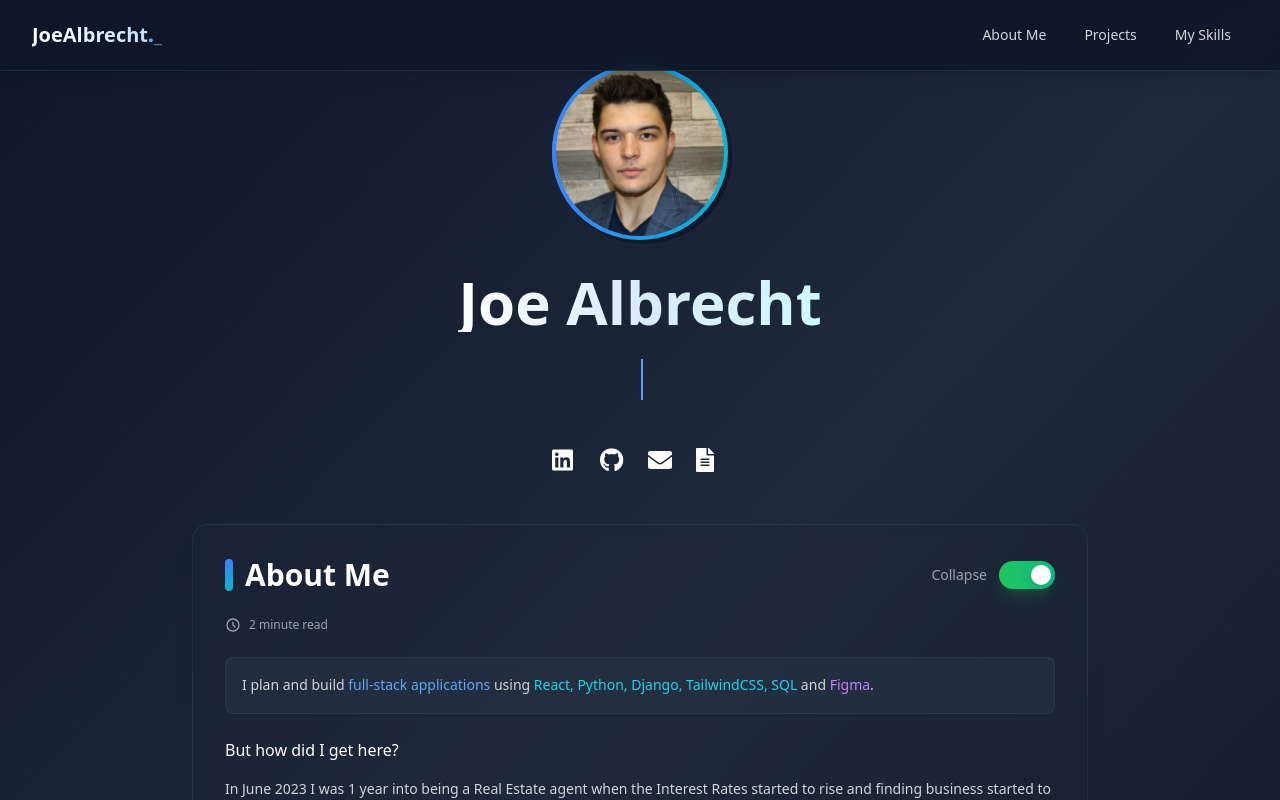
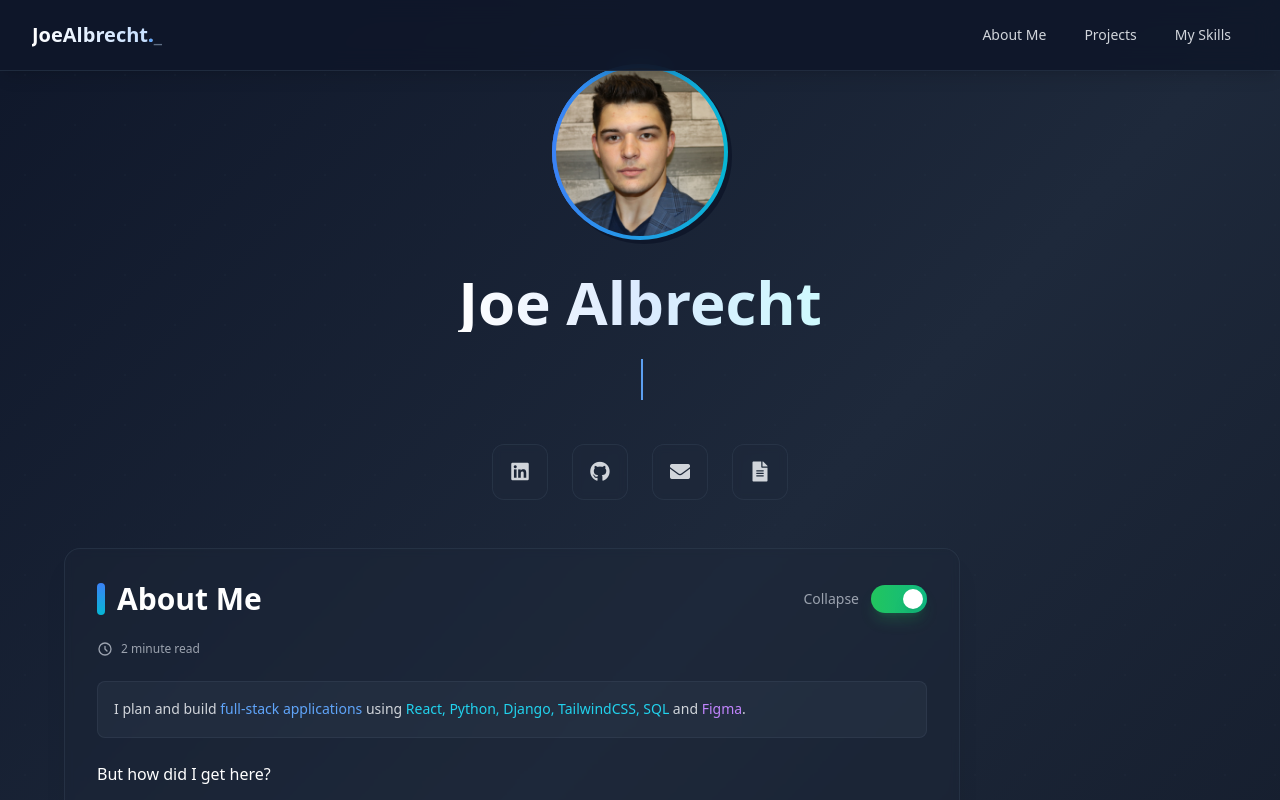
Before and after one commit to Joealb75/new-portfolio, a React (Vite) app: page / in a window 1280 px wide. Shown: the top 800 px of the page. Built offline with nearby package versions, Linux system fonts and the light colour scheme.

Commit message:
Changes to the home page V1.3

```diff
--- a/src/HomePage/GrowingMySkills.jsx
+++ b/src/HomePage/GrowingMySkills.jsx
@@ -28,10 +28,10 @@ export const GrowingMySkills = () => {
           {skill.name.charAt(0)}
         </div>
       )}
-      <h3 className="text-white text-xs sm:text-sm font-medium text-center mb-1 group-hover:text-blue-300 transition-colors">
+      <h3 className="text-white text-xs sm:text-sm font-medium text-center mb-1 transition-colors duration-300">
         {skill.name}
       </h3>
-      <span className="text-gray-400 text-xs px-2 py-1 bg-slate-700/50 rounded-full">
+      <span className="text-gray-400 text-xs px-2 py-1 bg-slate-700/50 rounded-full transition-colors duration-300">
         {skill.category}
       </span>
     </div>
--- a/src/HomePage/HomePage.jsx
+++ b/src/HomePage/HomePage.jsx
@@ -115,7 +115,7 @@ export const HomePage = () => {
           </div>
 
           {/* About Me Section */}
-          <div className="w-full max-w-4xl mb-12">
+          <div className="w-full max-w-6xl mb-12">
             <AboutMe />
           </div>
 
--- a/src/HomePage/SocialLinks.jsx
+++ b/src/HomePage/SocialLinks.jsx
@@ -1,40 +1,54 @@
 export const SocialLinks = () => {
+  const socialLinks = [
+    {
+      name: "LinkedIn",
+      href: "https://www.linkedin.com/in/joe--albrecht/",
+      icon: "fab fa-linkedin",
+      hoverColor: "hover:text-blue-400 hover:bg-blue-400/10 hover:border-blue-400/30",
+      description: "Connect with me professionally"
+    },
+    {
+      name: "GitHub",
+      href: "https://github.com/Joealb75",
+      icon: "fab fa-github",
+      hoverColor: "hover:text-gray-300 hover:bg-gray-300/10 hover:border-gray-300/30",
+      description: "View my code repositories"
+    },
+    {
+      name: "Email",
+      href: "mailto:joealbrecht75@gmail.com",
+      icon: "fas fa-envelope",
+      hoverColor: "hover:text-green-400 hover:bg-green-400/10 hover:border-green-400/30",
+      description: "Send me an email"
+    },
+    {
+      name: "Resume",
+      href: "https://drive.google.com/file/d/1xdaoFhg3tOihe702BjS8NC0t8z3QTF86/view?usp=sharing",
+      icon: "fas fa-file-alt",
+      hoverColor: "hover:text-purple-400 hover:bg-purple-400/10 hover:border-purple-400/30",
+      description: "Download my resume"
+    }
+  ];
+
   return (
-    <div className="flex space-x-4">
+    <div className="flex flex-wrap justify-center gap-4 sm:gap-6">
+      {socialLinks.map((link, index) => (
+        <a
+          key={index}
+          href={link.href}
+          target={link.href.startsWith('mailto:') ? undefined : "_blank"}
+          rel={link.href.startsWith('mailto:') ? undefined : "noopener noreferrer"}
+          className={`group relative flex items-center justify-center w-12 h-12 sm:w-14 sm:h-14 rounded-xl bg-slate-800/50 backdrop-blur-sm border border-slate-700/50 text-gray-300 transition-all duration-300 ${link.hoverColor} hover:scale-110 hover:shadow-lg`}
+          title={link.description}
+        >
+          <i className={`${link.icon} text-lg sm:text-xl transition-transform duration-300 group-hover:scale-110`}></i>
 
-      <a
-        href="https://www.linkedin.com/in/joe--albrecht/"
-        target="_blank"
-        rel="noopener noreferrer"
-        className="w-6 h-6 sm:w-8 sm:h-8 transition duration-700 ease-in-out text-white hover:text-blue-500"
-      >
-        <i className="fab fa-linkedin text-2xl"></i>
-      </a>
-
-      <a
-        href="https://github.com/Joealb75"
-        target="_blank"
-        rel="noopener noreferrer"
-        className="w-6 h-6 sm:w-8 sm:h-8 transition duration-700 ease-in-out text-white hover:text-gray-400"
-      >
-        <i className="fab fa-github text-2xl"></i>
-      </a>
-
-      <a
-        href="mailto:joealbrecht75@gmail.com"
-        className="w-6 h-6 sm:w-8 sm:h-8 transition duration-700 ease-in-out text-white hover:text-green-500"
-      >
-        <i className="fas fa-envelope text-2xl"></i>
-      </a>
-
-      <a
-        href="https://drive.google.com/file/d/1xdaoFhg3tOihe702BjS8NC0t8z3QTF86/view?usp=sharing"
-        target="_blank"
-        rel="noopener noreferrer"
-        className="w-6 h-6 sm:w-8 sm:h-8 transition duration-700 ease-in-out text-white hover:text-green-500"
-      >
-        <i className="fas fa-file-alt text-2xl"></i>
-      </a>
+          {/* Tooltip */}
+          <div className="absolute -bottom-10 left-1/2 transform -translate-x-1/2 bg-slate-800 text-white text-xs px-2 py-1 rounded opacity-0 group-hover:opacity-100 transition-opacity duration-300 whitespace-nowrap pointer-events-none">
+            {link.name}
+          </div>
+        </a>
+      ))}
     </div>
   );
 };
```
